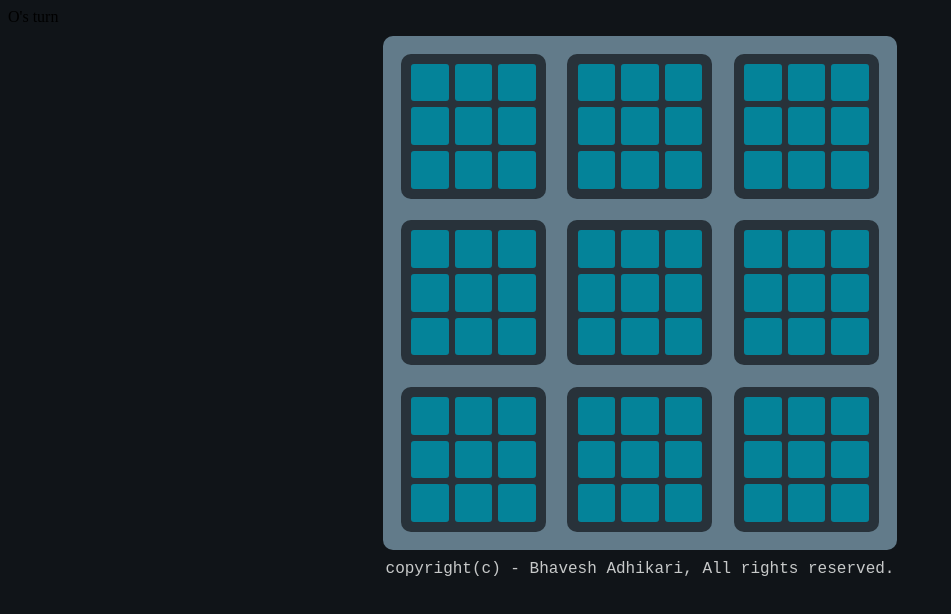
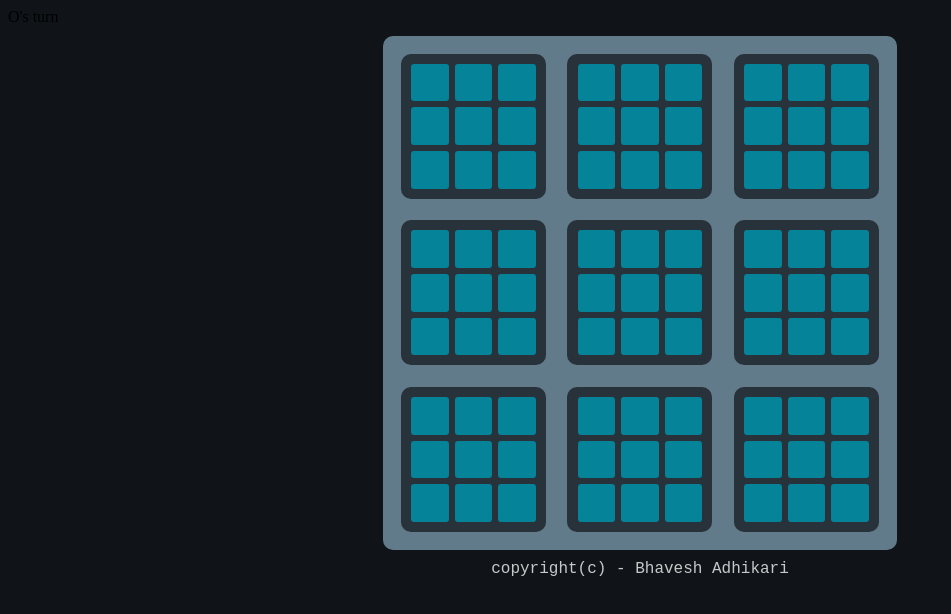
Before and after one commit to bhaveshadhikari/uttt, a plain HTML site: page index.html in a window 1280 px wide. Shown: the whole page, without its empty margins (0-951 px from the left). Drawn offline with Linux system fonts and the light colour scheme.

Commit message:
copyright

```diff
--- a/index.html
+++ b/index.html
@@ -22,7 +22,7 @@
 
 
 
-    <div id="footer">copyright(c) - Bhavesh Adhikari, All rights reserved.</div>
+    <div id="footer">copyright(c) - Bhavesh Adhikari</div>
     <script src="script.js"></script>
   </body>
 </html>
```
